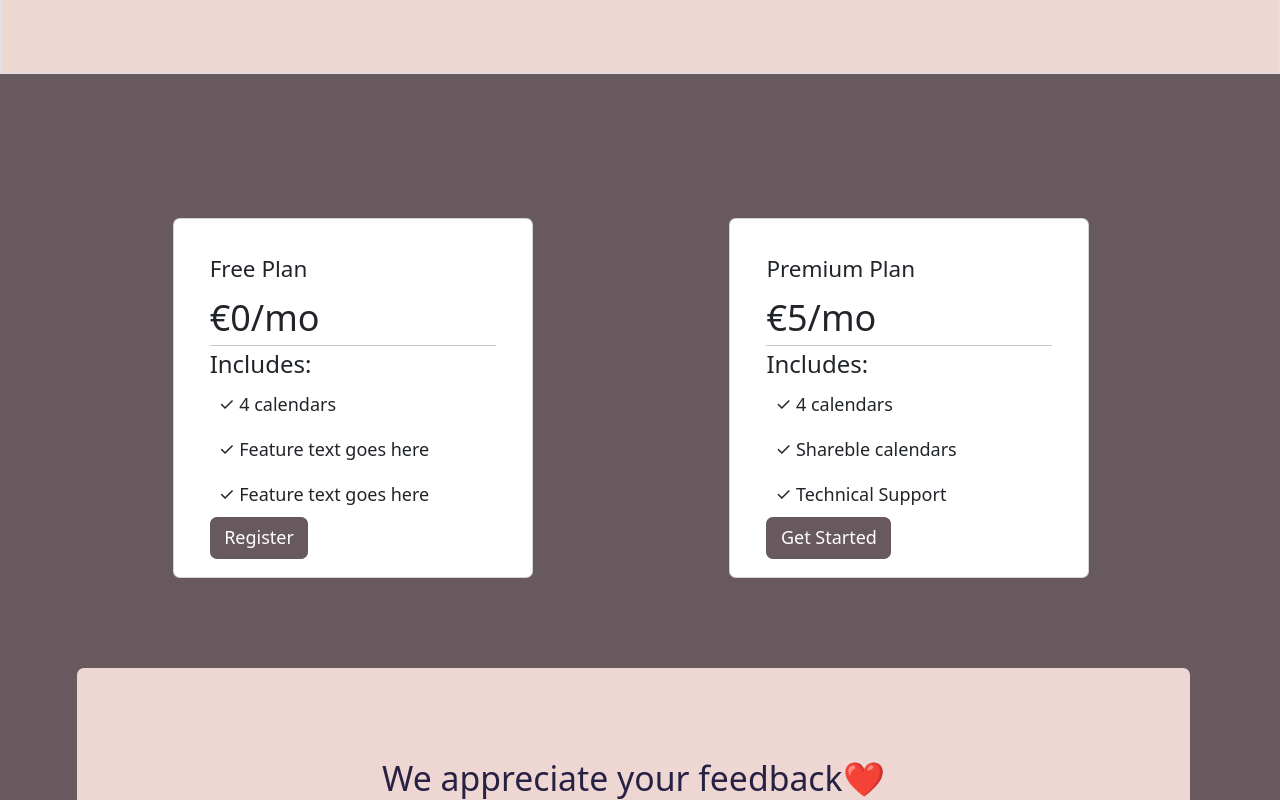
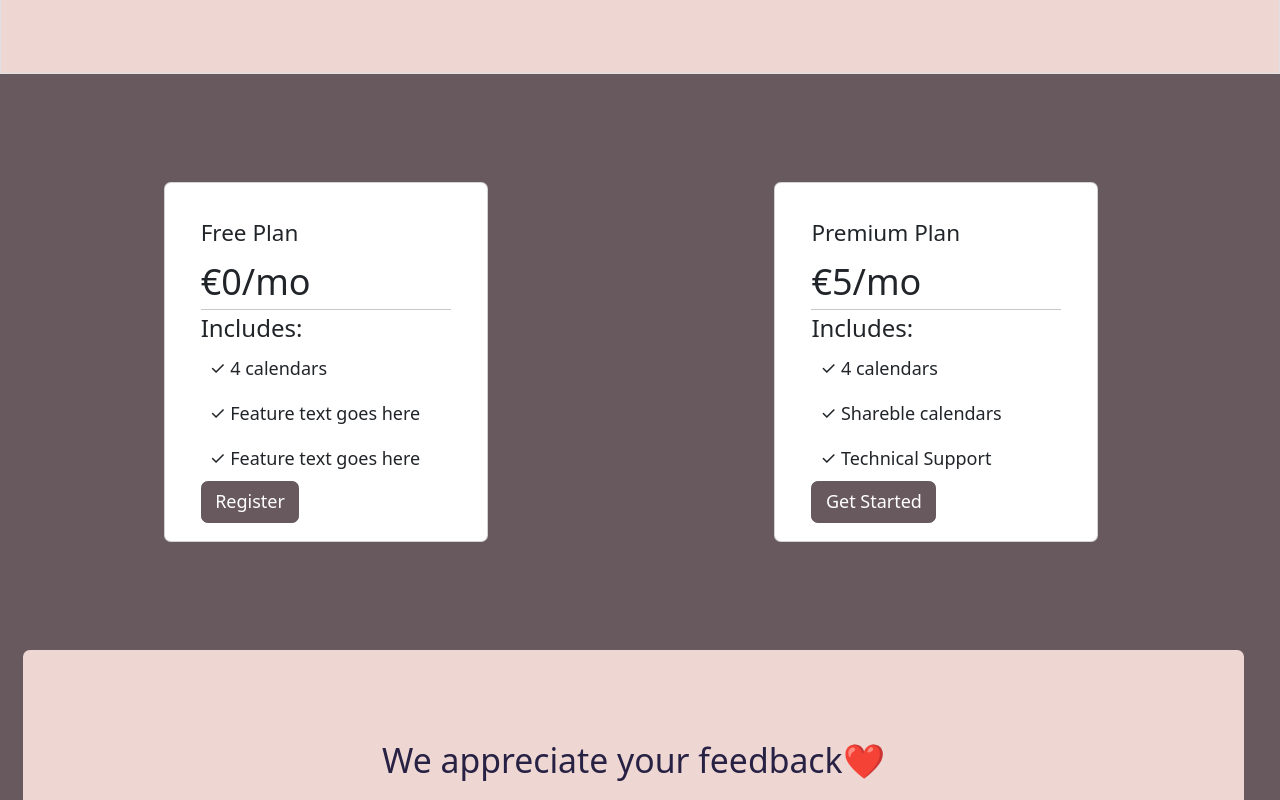
Before and after one commit to JoonAro/calendarMaker, a React (Vite) app: page / in a window 1280 px wide. Shown: the part 1320-2120 px from the top of the page. Built offline with nearby package versions, Linux system fonts and the light colour scheme; no server answers.

Commit message:
refactor: Adjust padding and margin in Header and Home components

```diff
--- a/src/components/Header.jsx
+++ b/src/components/Header.jsx
@@ -102,6 +102,7 @@ const Header = () => {
                                         style={{ margin: "1rem" }}
 
                                     >
+
                                         {nameUser && (
                                             <span>
                                                 {avatar ? (
--- a/src/routes/Home.jsx
+++ b/src/routes/Home.jsx
@@ -57,9 +57,9 @@ const Home = () => {
           </div>
         </div>
       </div>
-      <Row className="mt-5 mr-0 mr-l0s" style={{ padding: "5rem" }}>
+      <Row className="mt-5 mr-0 mr-l0s" style={{ padding: "2rem" }}>
         <Col className="d-flex justify-content-center">
-          <Card style={{ padding: "1rem", width: '20rem', height: "20rem" }}>
+          <Card style={{ margin: "1rem", padding: "1rem", minWidth: '18rem', height: "20rem" }}>
             <Card.Body>
               <Card.Title>Free Plan</Card.Title>
               <Card.Text style={{ fontSize: '2rem' }}>
@@ -79,7 +79,7 @@ const Home = () => {
 
 
         <Col className="d-flex justify-content-center" style={{ padding: "0 1rem" }}>
-          <Card style={{ padding: "1rem", width: '20rem', height: "20rem" }}>
+          <Card style={{ margin: "1rem", padding: "1rem", minWidth: '18rem', height: "20rem" }}>
             <Card.Body>
               <Card.Title>Premium Plan</Card.Title>
               <Card.Text style={{ fontSize: '2rem' }}>
```
